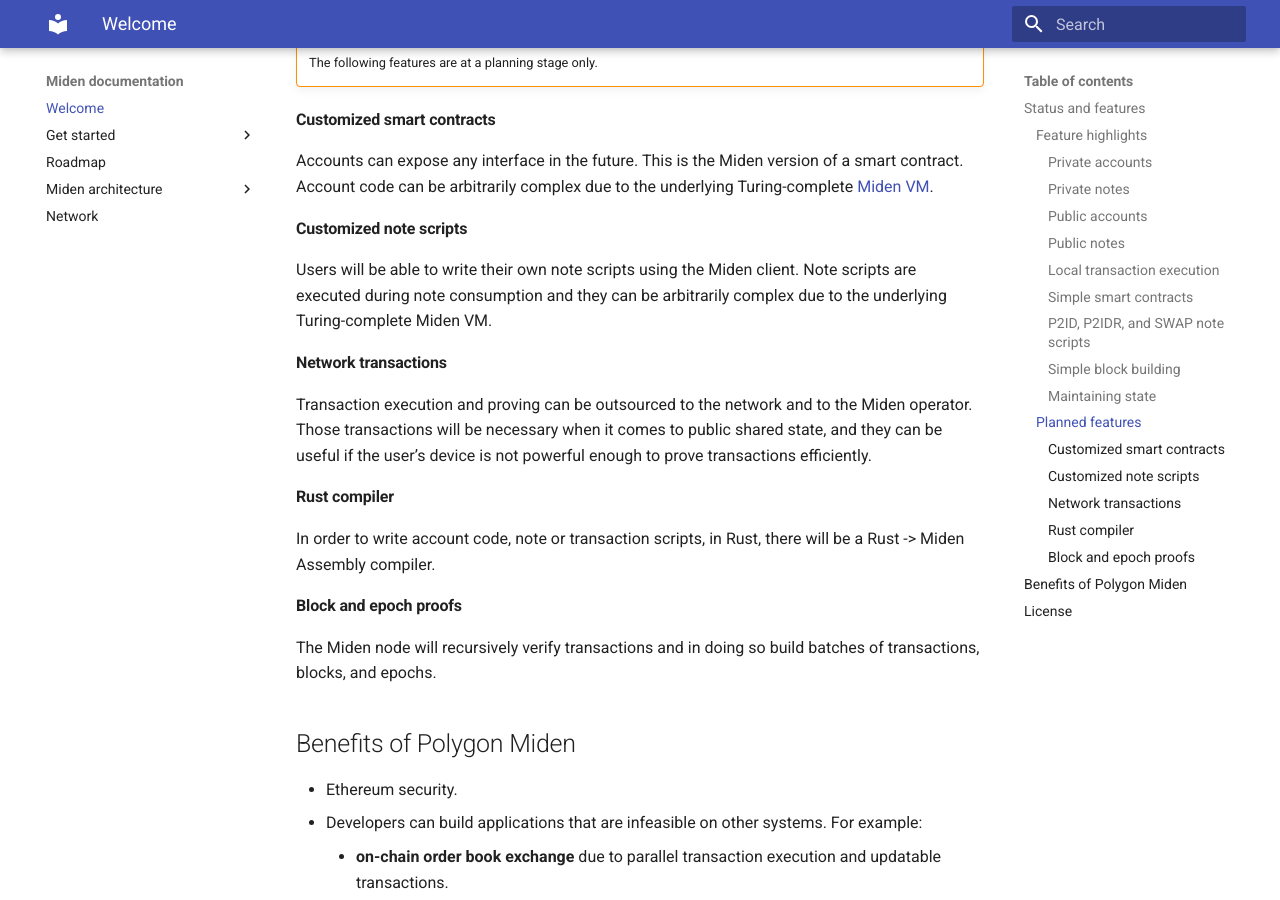
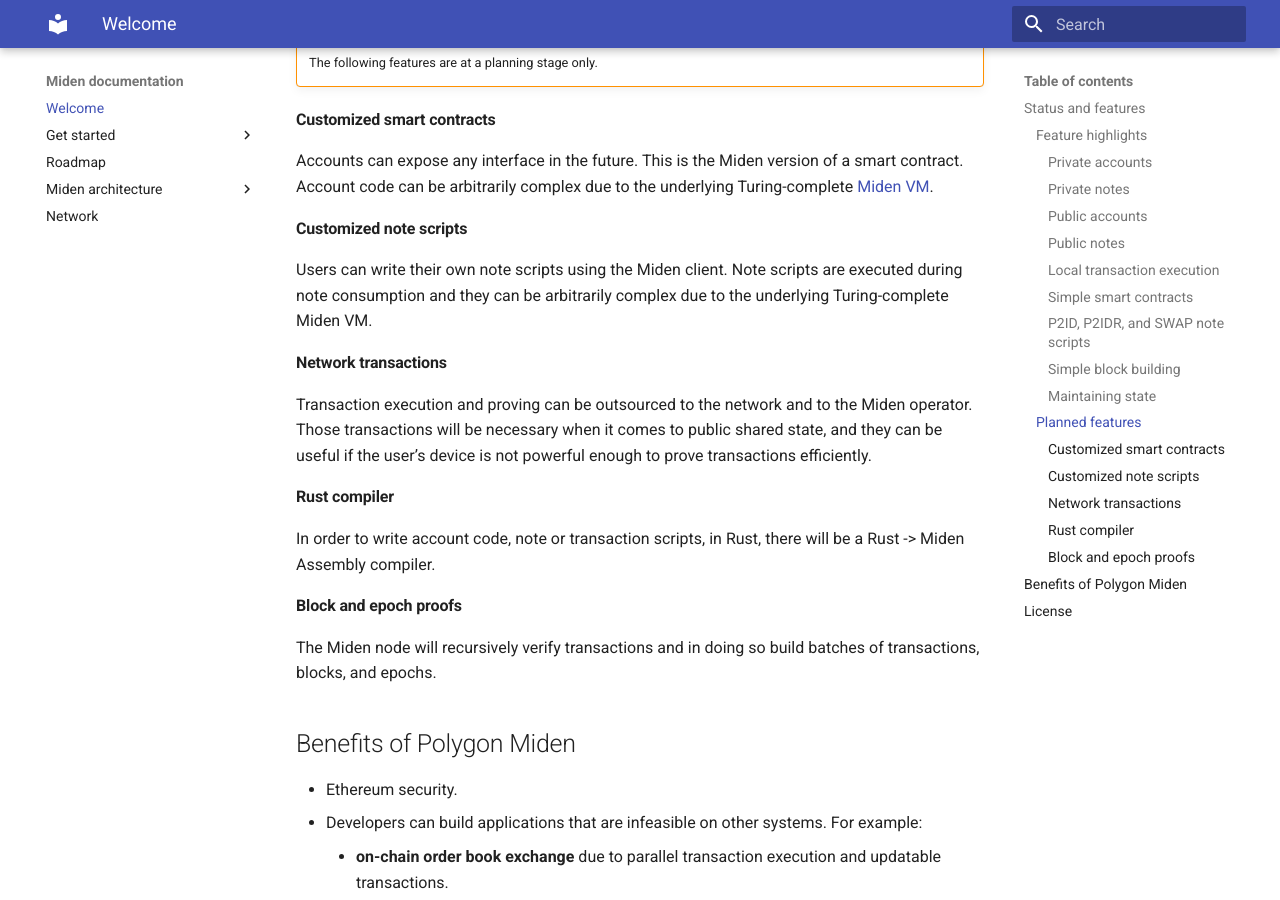
Before and after one commit to 0xPolygonMiden/miden-base, an MkDocs documentation site: the page built from docs/index.md, in a window 1280 px wide and 900 px high, scrolled down 2192 px. Built offline with MkDocs 1.6.1 and Material for MkDocs 9.7.7, drawn with Linux system fonts in a browser that asks for light colours.

Commit message:
Update docs/index.md

```diff
--- a/docs/index.md
+++ b/docs/index.md
@@ -78,7 +78,7 @@
 
 #### Customized note scripts
 
-Users will be able to write their own note scripts using the Miden client. Note scripts are executed during note consumption and they can be arbitrarily complex due to the underlying Turing-complete Miden VM.
+Users can write their own note scripts using the Miden client. Note scripts are executed during note consumption and they can be arbitrarily complex due to the underlying Turing-complete Miden VM.
 
 #### Network transactions
 
```
